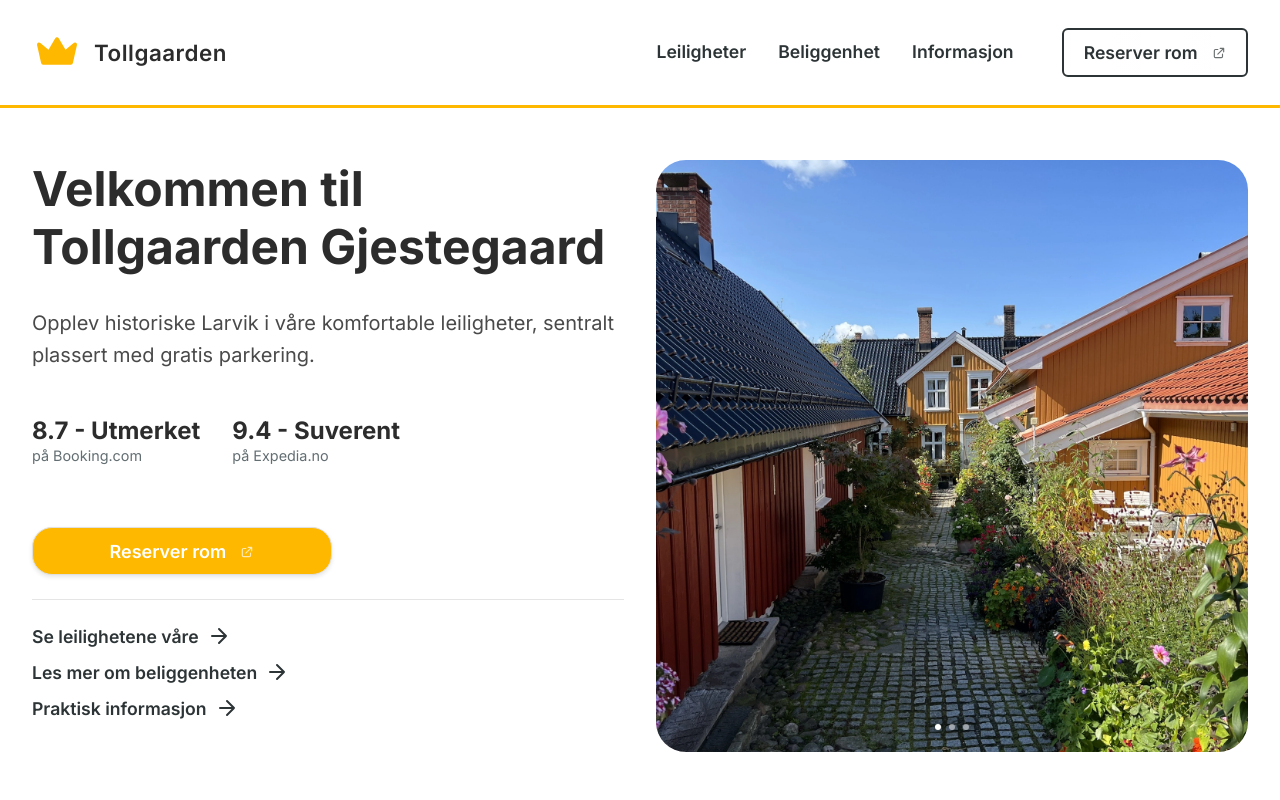
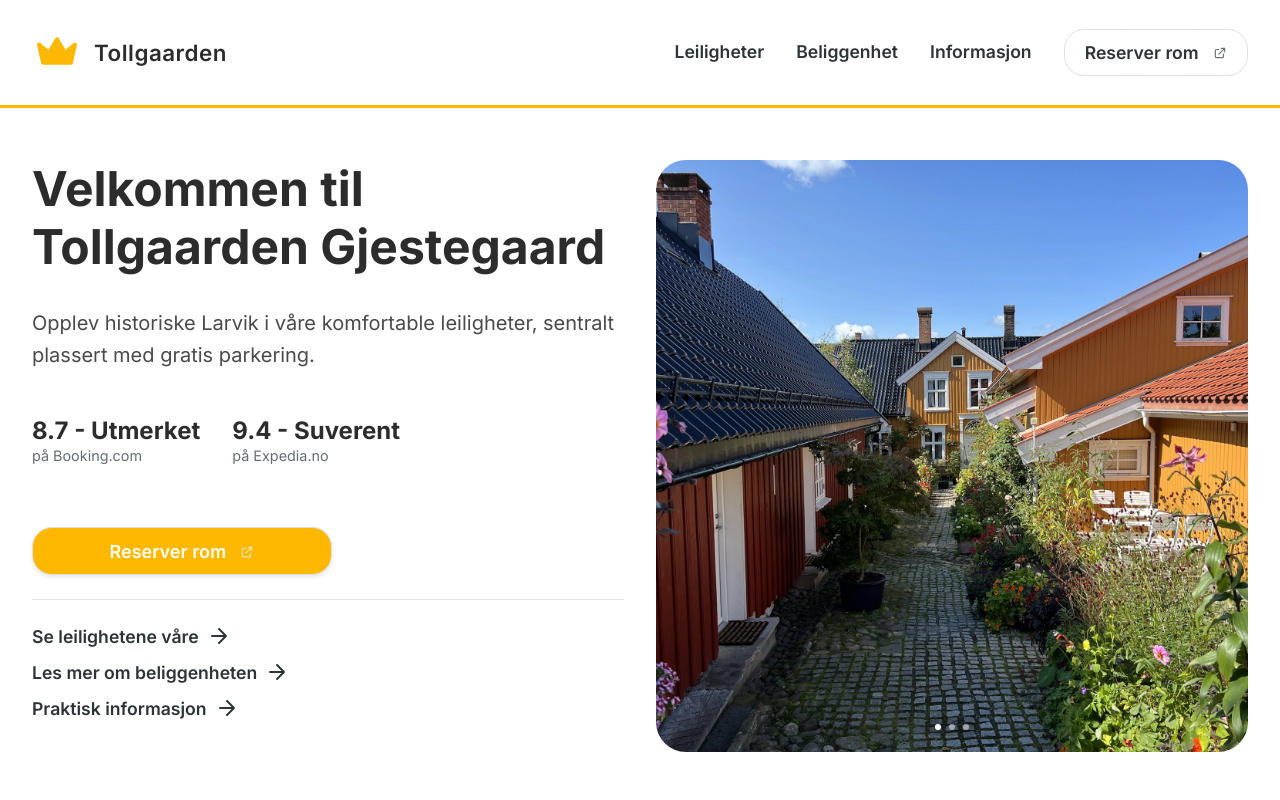
Before and after one commit to gardaanstad/tollgaard, a Next.js app: page / in a window 1280 px wide. Shown: the top 800 px of the page. Built offline with nearby package versions, Linux system fonts and the light colour scheme.

Commit message:
fixed desktop navbar booking button

```diff
--- a/app/components/DesktopMenu.module.css
+++ b/app/components/DesktopMenu.module.css
@@ -37,18 +37,6 @@
   color: var(--accent-color);
 }
 
-.bookingLink {
-  margin-left: 1rem;
-  padding: 0.75rem 1.25rem;
-  background-color: transparent;
-  color: #2d3436;
-  border: 2px solid #2d3436;
-  border-radius: 6px;
-  text-decoration: none;
-  font-weight: 600;
-  transition: border-color 0.2s ease;
-}
-
 .bookingLink:hover {
   border-color: var(--primary-color);
 }
--- a/app/components/DesktopMenu.tsx
+++ b/app/components/DesktopMenu.tsx
@@ -40,7 +40,6 @@ export function DesktopMenu({ pathname }: DesktopMenuProps) {
         </Link>
         <SecondaryButton
           href="https://www.booking.com/hotel/no/tollgaarden.no.html"
-          className={styles.bookingLink}
           icon={<NewTabIcon />}
         >
           Reserver rom
```
